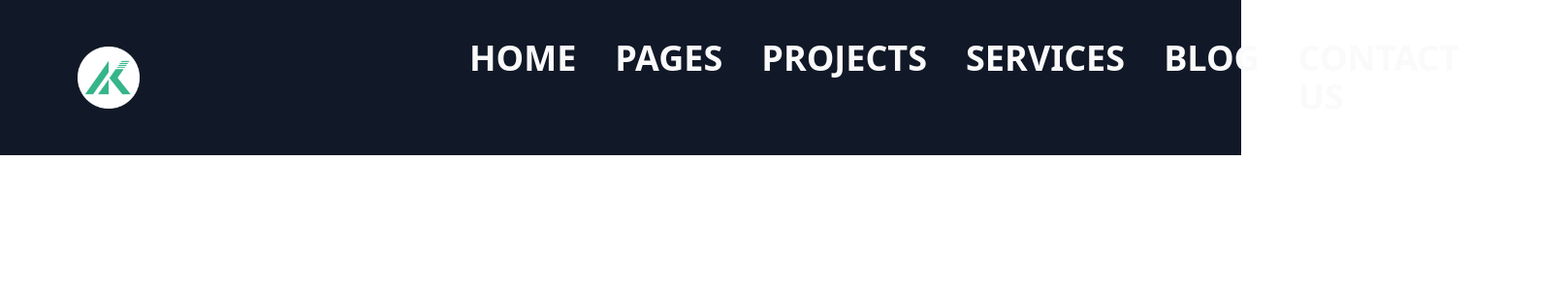
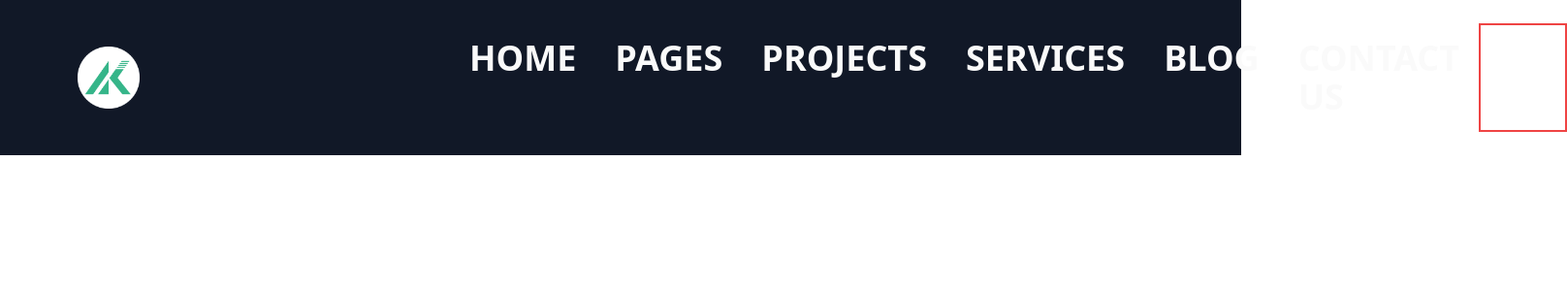
Before and after one commit to SebghatAmin/Alkharazmi, a React (Vite) app: page / in a window 1280 px wide. Shown: the top 300 px of the page at 97% size, 1616 px wide, since content can reach past the window. Built offline with nearby package versions, Linux system fonts and the light colour scheme.

Commit message:
update 5

```diff
--- a/src/App.jsx
+++ b/src/App.jsx
@@ -1,6 +1,6 @@
 export default function App() {
   return (
-    <header className="flex items-center  h-40 w-full bg-gray-900 ">
+    <header className="flex items-center justify-between h-40 w-full bg-gray-900 ">
       <a href="https://gaaga.wpengine.com/" rel="home">
         <img
           className="ml-20 mr-auto"
@@ -18,6 +18,9 @@ export default function App() {
         <li className="p-5 text-4xl font-bold font-sans">BLOG</li>
         <li className="p-5 text-4xl font-bold font-sans">CONTACT US</li>
       </ul>
+      <div className="flex items-center justify-center border-2 border-red-500 w-72  mr-10 h-28">
+        <h1 className="font-sans font-bold text-4xl text-white">Lets start</h1>
+      </div>
     </header>
   );
 }
```
